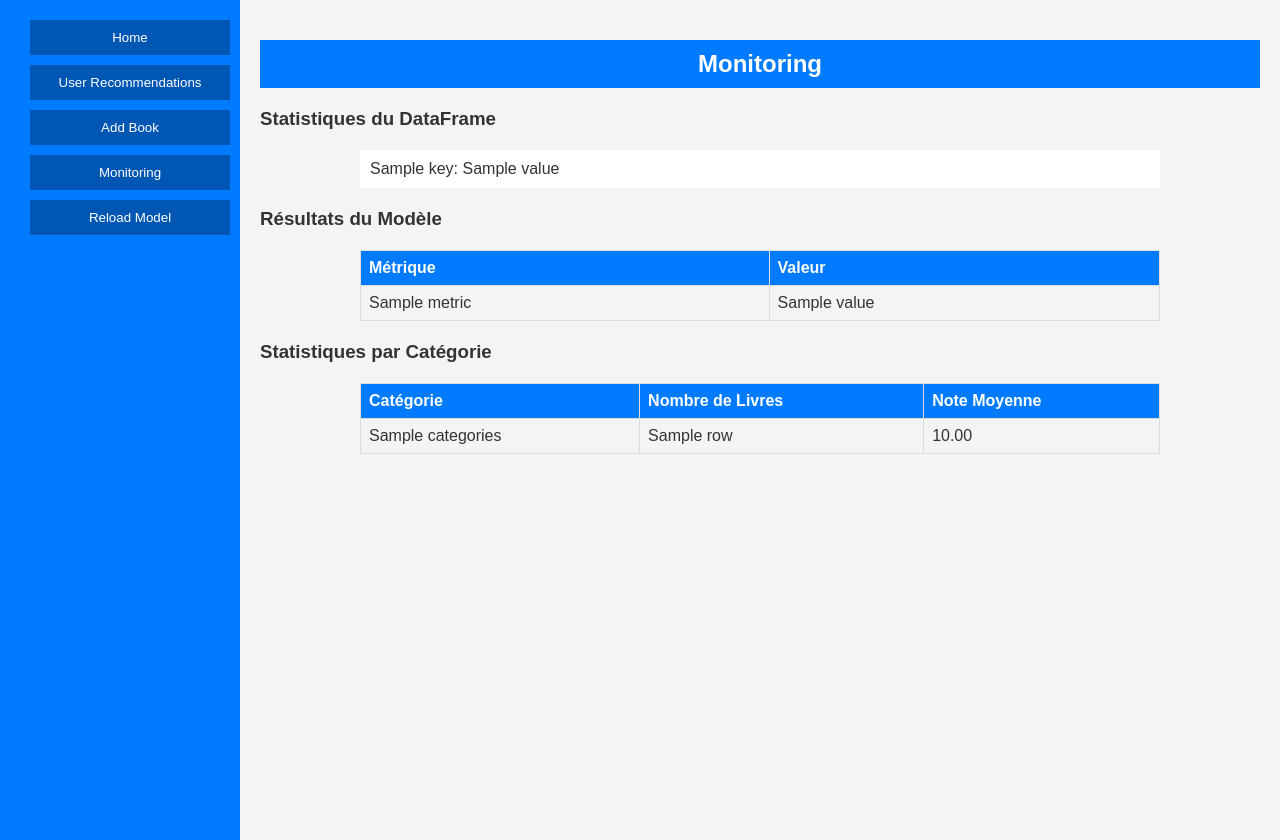
After one commit to LoicCASSAN/Machine-Learning-in-Production-Project, a Flask app: template templates/monitoring.html in a window 1280 px wide. The commit adds this page. Run offline with Flask 3, Linux system fonts and the light colour scheme; the template is opened without the code that fills it: most values are stand-ins (such as "Sample title", 1, 10 or a date in 2020).

Commit message:
monitoring pages

```diff
--- a/app.py
+++ b/app.py
@@ -93,6 +93,21 @@ def reload_model():
     return redirect(url_for('index'))
 
 
+@app.route('/monitoring')
+def monitoring():
+    model_results = pd.read_pickle('Dataset/resultats.pkl')
+
+    df_stats = {
+        'Nombre de lignes': len(filtered_df),
+        'Nombre de produits uniques': filtered_df['ProductId'].nunique(),
+        'Nombre d utilisateurs uniques': filtered_df['UserId'].nunique(),
+    }
+
+    category_stats = filtered_df.groupby('categories')['Score'].agg(['count', 'mean']).reset_index()
+    category_stats.rename(columns={'count': 'Nombre_de_Livres', 'mean': 'Note_Moyenne'}, inplace=True)
+
+    return render_template('monitoring.html', model_results=model_results, df_stats=df_stats, category_stats=category_stats)
+
 
 if __name__ == '__main__':
     app.run(debug=True)
--- a/templates/add_book.html
+++ b/templates/add_book.html
@@ -10,6 +10,7 @@
         <a href="/"><button>Home</button></a>
         <a href="/user_recommendation"><button>User Recommendations</button></a>
         <a href="/add_book"><button>Add Book</button></a>
+        <a href="/monitoring"><button>Monitoring</button></a>
         <a href="/reload_model"><button>Reload Model</button></a>
     </div>
 
--- a/templates/index.html
+++ b/templates/index.html
@@ -10,6 +10,7 @@
         <a href="/"><button>Home</button></a>
         <a href="/user_recommendation"><button>User Recommendations</button></a>
         <a href="/add_book"><button>Add Book</button></a>
+        <a href="/monitoring"><button>Monitoring</button></a>
 		<a href="/reload_model"><button>Reload Model</button></a>
     </div>
 
--- /dev/null
+++ b/templates/monitoring.html
@@ -0,0 +1,58 @@
+<!DOCTYPE html>
+<html lang="en">
+<head>
+    <meta charset="UTF-8" />
+    <title>Monitoring</title>
+    <link rel="stylesheet" href="{{ url_for('static', filename='style.css') }}" />
+</head>
+<body>
+    <div class="sidebar">
+        <a href="/"><button>Home</button></a>
+        <a href="/user_recommendation"><button>User Recommendations</button></a>
+        <a href="/add_book"><button>Add Book</button></a>
+        <a href="/monitoring"><button>Monitoring</button></a>
+        <a href="/reload_model"><button>Reload Model</button></a>
+    </div>
+
+    <div class="main-content">
+        <h2>Monitoring</h2>
+
+        <h3>Statistiques du DataFrame</h3>
+        <ul>
+            {% for key, value in df_stats.items() %}
+            <li>{{ key }}: {{ value }}</li>
+            {% endfor %}
+        </ul>
+
+        <h3>Résultats du Modèle</h3>
+        <table>
+            <tr>
+                <th>Métrique</th>
+                <th>Valeur</th>
+            </tr>
+            {% for metric, value in model_results.items() %}
+            <tr>
+                <td>{{ metric }}</td>
+                <td>{{ value }}</td>
+            </tr>
+            {% endfor %}
+        </table>
+
+        <h3>Statistiques par Catégorie</h3>
+        <table>
+            <tr>
+                <th>Catégorie</th>
+                <th>Nombre de Livres</th>
+                <th>Note Moyenne</th>
+            </tr>
+            {% for row in category_stats.itertuples() %}
+            <tr>
+                <td>{{ row.categories }}</td>
+                <td>{{ row.Nombre_de_Livres }}</td>
+                <td>{{ "%.2f"|format(row.Note_Moyenne) }}</td>
+            </tr>
+            {% endfor %}
+        </table>
+    </div>
+</body>
+</html>
--- a/templates/user_recommendation.html
+++ b/templates/user_recommendation.html
@@ -10,6 +10,7 @@
         <a href="/"><button>Home</button></a>
         <a href="/user_recommendation"><button>User Recommendations</button></a>
         <a href="/add_book"><button>Add Book</button></a>
+        <a href="/monitoring"><button>Monitoring</button></a>
         <a href="/reload_model"><button>Reload Model</button></a>
     </div>
 
```
Also changed, not shown: recommendation.py (+25 -0 lines), 1 other file.
